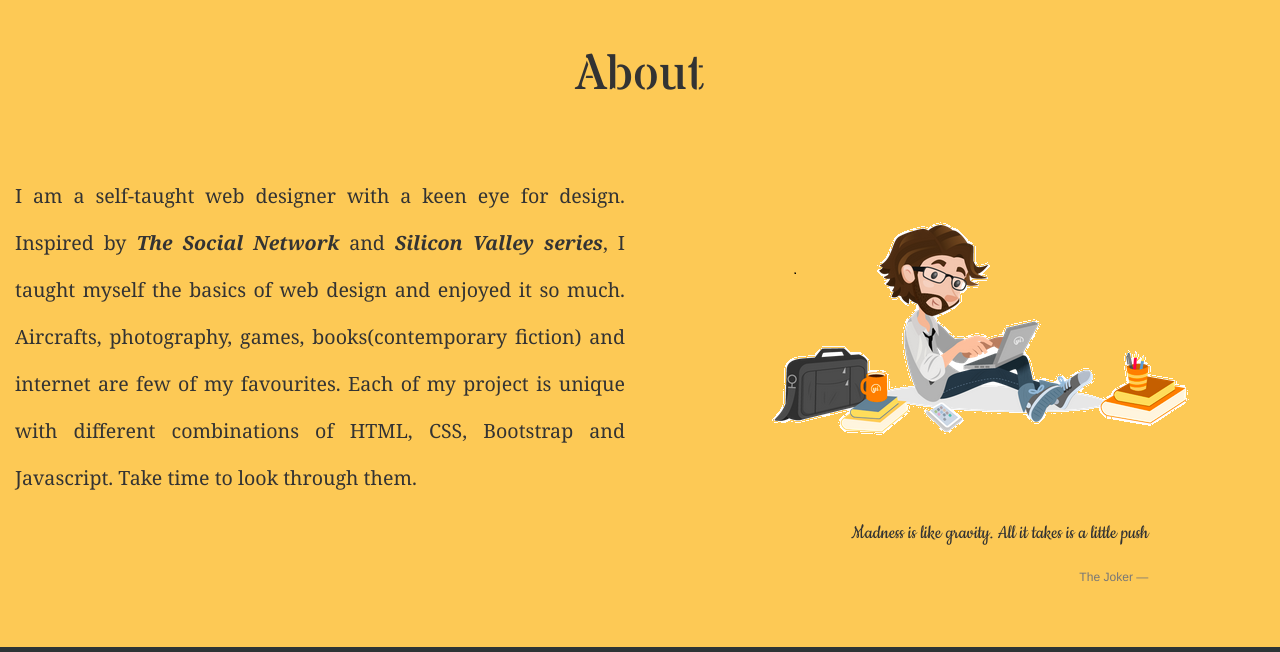
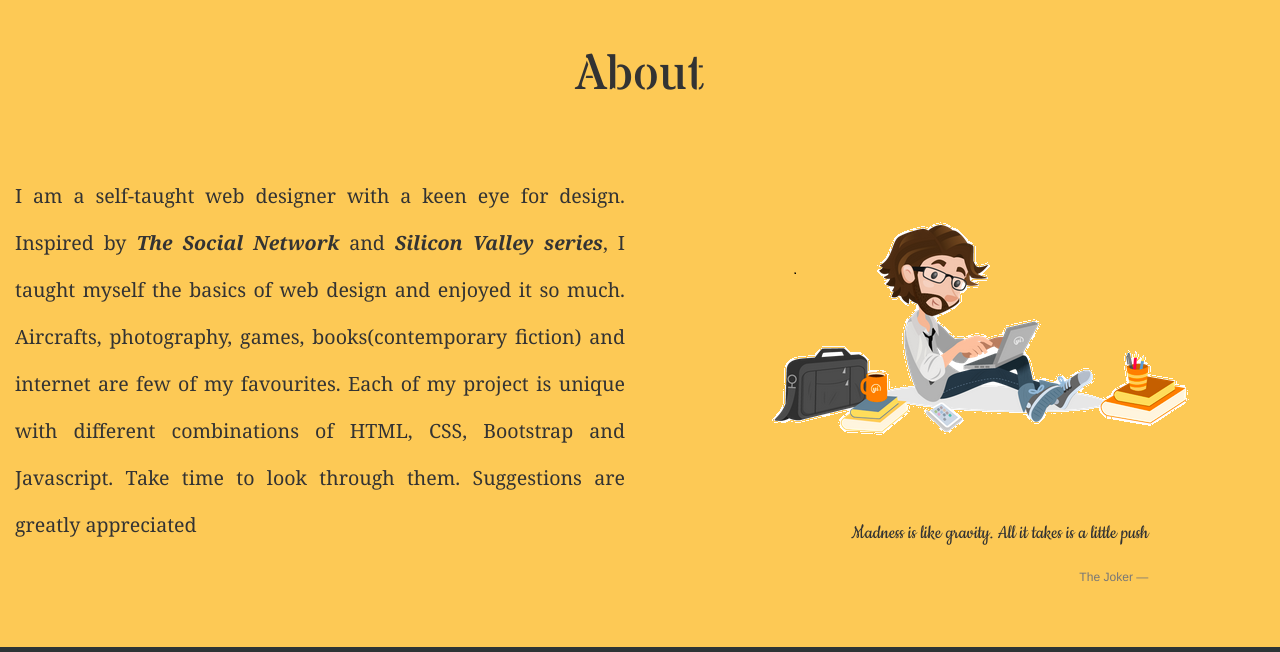
Before and after one commit to vizprojects/vizprojects.github.io, a plain HTML site: page main/index.html in a window 1280 px wide. Shown: the part 2800-3452 px from the top of the page. Drawn offline with nearby package versions, Linux system fonts and the light colour scheme; a web font is replaced by a local one.

Commit message:
Update index.html

```diff
--- a/main/index.html
+++ b/main/index.html
@@ -122,7 +122,7 @@
 				<h1 class="text-center  heading">About</h1>
 				<div class="container-fluid">
 					<div class="col-md-6 col-sm-6 col-xs-12">
-						<p class="text-justify aboutthispage">I am a self-taught web designer with a keen eye for design. Inspired by <strong><i>The Social Network</i></strong> and <strong><i>Silicon Valley series</i></strong>, I taught myself the basics of web design and enjoyed it so much. Aircrafts, photography, games, books(contemporary fiction) and internet are few of my favourites. Each of my project is unique with different combinations of HTML, CSS, Bootstrap and Javascript. Take time to look through them.</p>
+						<p class="text-justify aboutthispage">I am a self-taught web designer with a keen eye for design. Inspired by <strong><i>The Social Network</i></strong> and <strong><i>Silicon Valley series</i></strong>, I taught myself the basics of web design and enjoyed it so much. Aircrafts, photography, games, books(contemporary fiction) and internet are few of my favourites. Each of my project is unique with different combinations of HTML, CSS, Bootstrap and Javascript. Take time to look through them. Suggestions are greatly appreciated</p>
 					</div>
 					<div class="col-md-6 col-sm-6 col-xs-12">
 						<img src="Images/web2.png" class="img-responsive abtimg">
```
